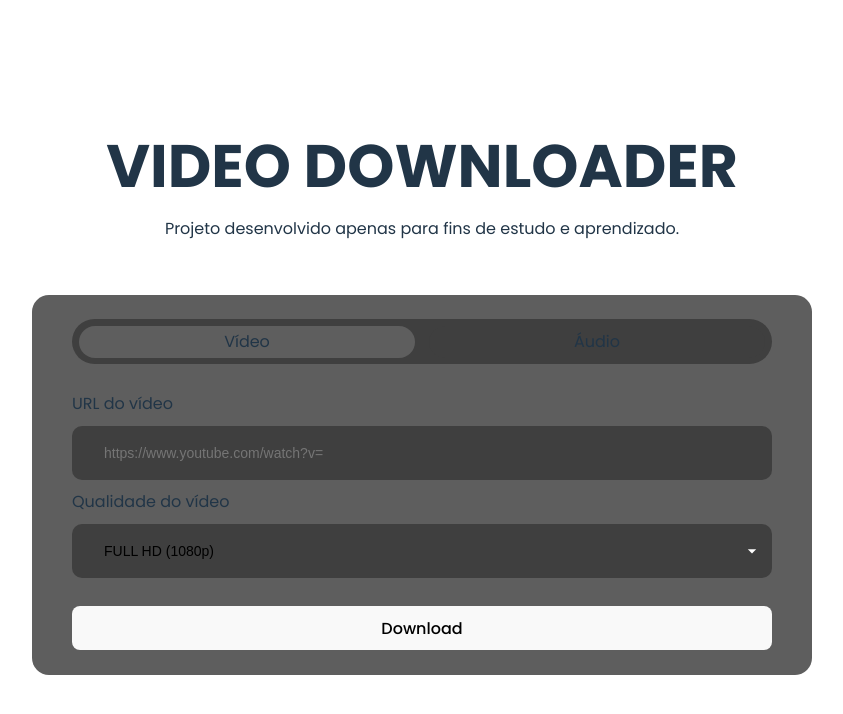
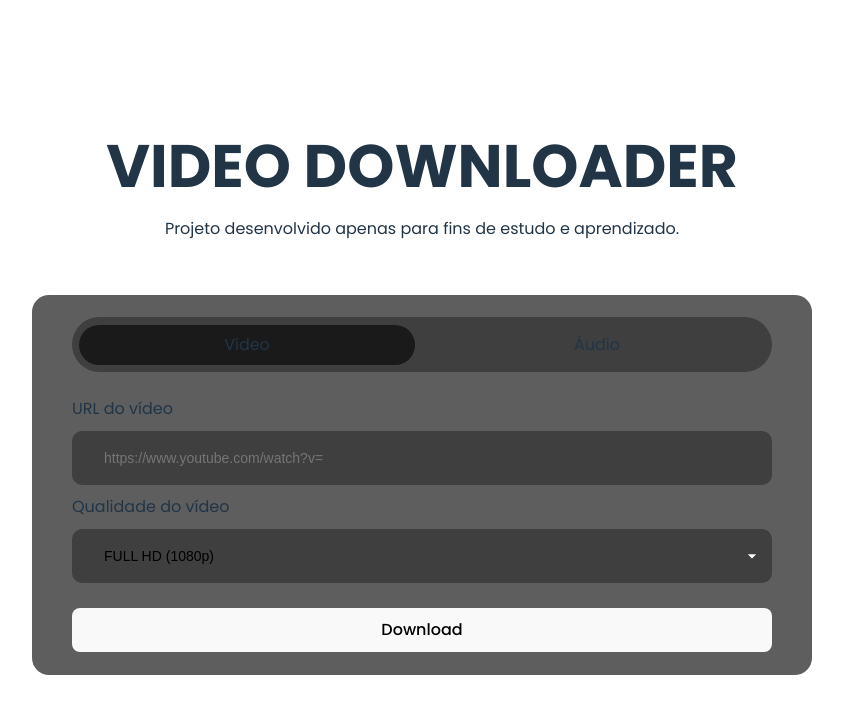
Before and after one commit to guilherme-dds/video-downloader, a React (Vite) app in the folder frontend/: page / in a window 1280 px wide. Shown: the top 714 px of the page, without its empty margins (218-1061 px from the left). Built offline with nearby package versions, Linux system fonts and the light colour scheme.

Commit message:
style: atualiza a barra de seleção

```diff
--- a/frontend/src/App.css
+++ b/frontend/src/App.css
@@ -56,23 +56,23 @@ input {
 
   background-color: #3f3f3f;
   width: 100%;
-  height: 45px;
-  border-radius: 30px;
+  height: 55px;
+  border-radius: 42px;
 
   .section-video,.section-audio {
     display: flex;
     align-items: center;
     justify-content: center;
     background-color: #3f3f3f;
-    height: 32px;
+    height: 40px;
     width: 50%;
     margin: 0 7px;
-    border-radius: 32px;
+    border-radius: 27px;
     cursor: pointer;
   }
 
   .section-video.active,.section-audio.active {
-    background-color: #5e5e5e;
+    background-color: #1a1a1a;
   }
 }
 
```
